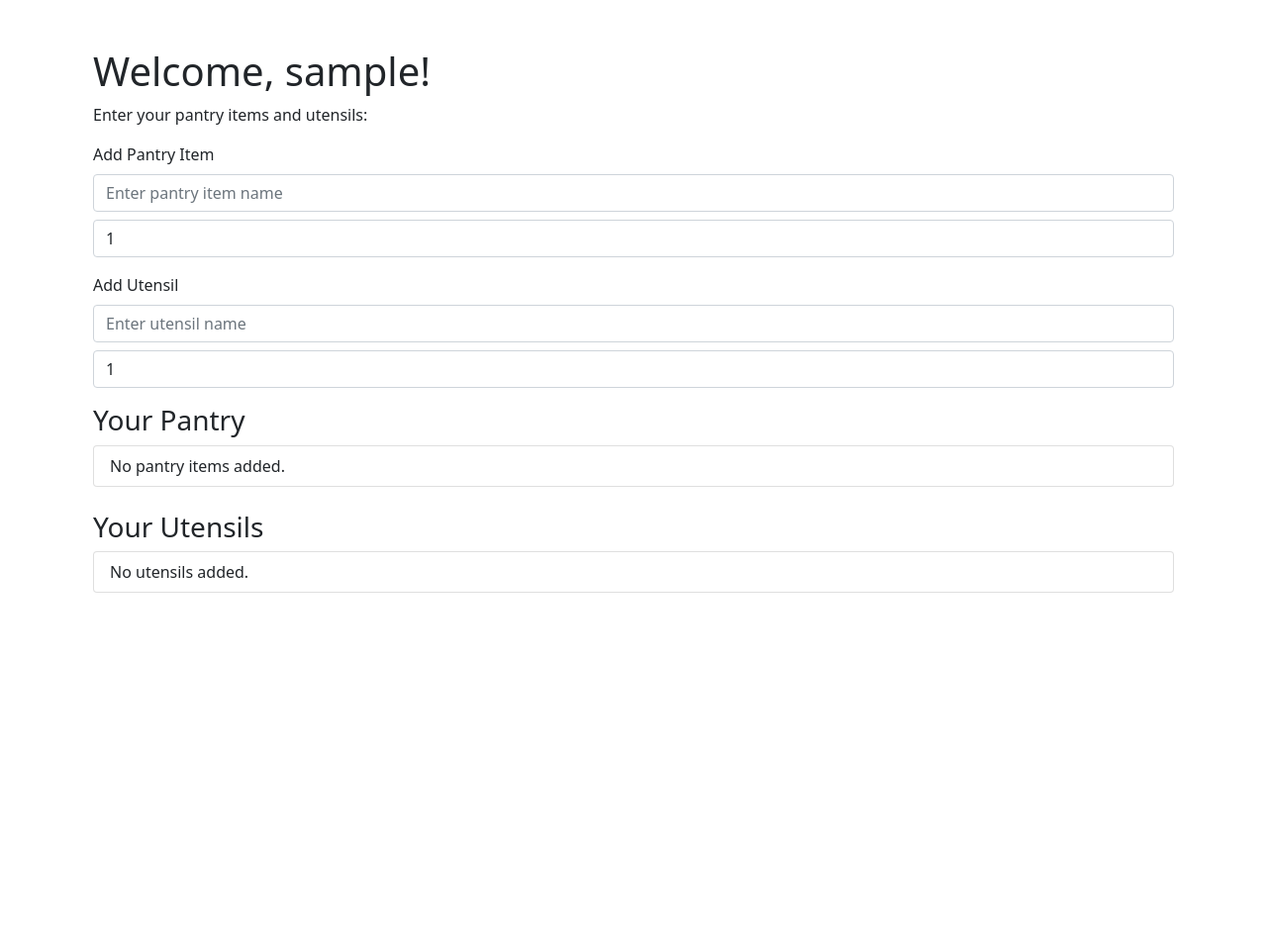
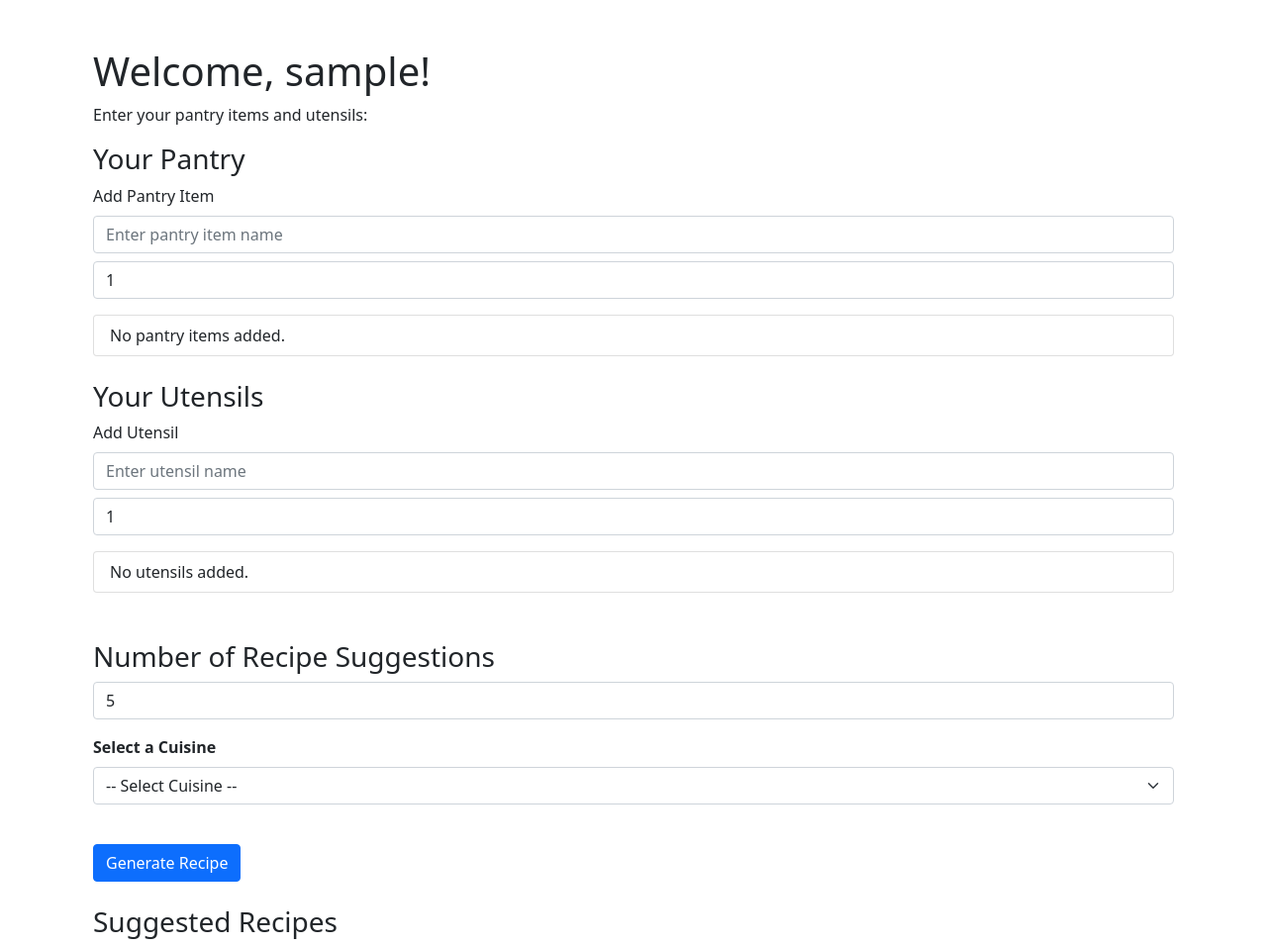
Before and after one commit to shivalikac/ramu, a Django app: page /main/ in a window 1280 px wide. Shown: the part 56-1012 px from the top of the page at 99% size. Before the commit the page ends 655 px from the top, so only its background shows below. Run offline with Django 5.2, Linux system fonts and the light colour scheme; the visitor is signed in with stand-in values (Sample User, id 1).

Commit message:
Changes added for using spoonacular api for recipe generation

```diff
--- /dev/null
+++ b/accounts/model_utils.py
@@ -0,0 +1,44 @@
+import requests
+
+API_KEY = "62c82155ebda44cbaeed4927ea08fdc9"
+
+def get_recipes_from_spoonacular(ingredients, user_utensils, recipe_count=5, cuisine=None):
+    url = "https://api.spoonacular.com/recipes/findByIngredients"
+    params = {
+        "apiKey": API_KEY,
+        "ingredients": ",".join(ingredients),
+        "number": recipe_count,
+        "ranking": 1,
+    }
+
+    # Add cuisine to the parameters only if provided
+    if cuisine:
+        params["cuisine"] = cuisine
+
+    try:
+        response = requests.get(url, params=params)
+        if response.status_code != 200:
+            return {"error": response.text}
+
+        recipes = response.json()
+
+        # Additional details like utensils and equipment
+        for recipe in recipes:
+            recipe_id = recipe.get("id")
+            info_url = f"https://api.spoonacular.com/recipes/{recipe_id}/information"
+            info_params = {"apiKey": API_KEY}
+
+            info_response = requests.get(info_url, params=info_params)
+            if info_response.status_code == 200:
+                recipe_info = info_response.json()
+                equipment = [item["name"] for item in recipe_info.get("equipment", [])]
+
+                recipe["utensils"] = {
+                    "all": equipment,
+                    "used": [utensil for utensil in user_utensils if utensil in equipment],
+                    "missing": [utensil for utensil in equipment if utensil not in user_utensils],
+                }
+
+        return recipes
+    except requests.exceptions.RequestException as e:
+        return {"error": str(e)}
--- a/accounts/templates/accounts/main_welcome.html
+++ b/accounts/templates/accounts/main_welcome.html
@@ -5,22 +5,13 @@
     <h1>Welcome, {{ user.username }}!</h1>
     <p>Enter your pantry items and utensils:</p>
 
-    <!-- Pantry Input Field -->
+    <!-- Pantry Section -->
+    <h3>Your Pantry</h3>
     <div class="mb-3">
         <label for="pantry" class="form-label">Add Pantry Item</label>
         <input type="text" class="form-control" id="pantry" placeholder="Enter pantry item name">
         <input type="number" class="form-control mt-2" id="pantry_quantity" placeholder="Quantity" value="1">
     </div>
-
-    <!-- Utensil Input Field -->
-    <div class="mb-3">
-        <label for="utensil" class="form-label">Add Utensil</label>
-        <input type="text" class="form-control" id="utensil" placeholder="Enter utensil name">
-        <input type="number" class="form-control mt-2" id="utensil_quantity" placeholder="Quantity" value="1">
-    </div>
-
-    <!-- Display Pantry Items with Delete Button -->
-    <h3>Your Pantry</h3>
     <ul id="pantry-list" class="list-group">
         {% for item in pantry_items %}
             <li class="list-group-item d-flex justify-content-between align-items-center" data-id="{{ item.id }}">
@@ -32,8 +23,13 @@
         {% endfor %}
     </ul>
 
-    <!-- Display Utensil Items with Delete Button -->
+    <!-- Utensil Section -->
     <h3 class="mt-4">Your Utensils</h3>
+    <div class="mb-3">
+        <label for="utensil" class="form-label">Add Utensil</label>
+        <input type="text" class="form-control" id="utensil" placeholder="Enter utensil name">
+        <input type="number" class="form-control mt-2" id="utensil_quantity" placeholder="Quantity" value="1">
+    </div>
     <ul id="utensil-list" class="list-group">
         {% for utensil in utensil_items %}
             <li class="list-group-item d-flex justify-content-between align-items-center" data-id="{{ utensil.id }}">
@@ -44,6 +40,55 @@
             <li class="list-group-item" id="no-utensils">No utensils added.</li>
         {% endfor %}
     </ul>
+
+    <!-- Recipe Count Input Field -->
+    <div class="mt-5 mb-3">
+        <h3 class="form-label">Number of Recipe Suggestions</h3>
+        <input type="number" class="form-control" id="recipe-count" placeholder="Enter number (e.g., 5)" min="1" max="10" value="5">
+    </div>
+
+    <!-- Cuisine Dropdown -->
+    <div class="mb-3">
+        <label for="cuisine-select" class="form-label"><strong>Select a Cuisine</strong></label>
+        <select class="form-select" id="cuisine-select">
+            <option value="">-- Select Cuisine --</option>
+            <option value="African">African</option>
+            <option value="American">American</option>
+            <option value="British">British</option>
+            <option value="Cajun">Cajun</option>
+            <option value="Caribbean">Caribbean</option>
+            <option value="Chinese">Chinese</option>
+            <option value="Eastern European">Eastern European</option>
+            <option value="European">European</option>
+            <option value="French">French</option>
+            <option value="German">German</option>
+            <option value="Greek">Greek</option>
+            <option value="Indian">Indian</option>
+            <option value="Irish">Irish</option>
+            <option value="Italian">Italian</option>
+            <option value="Japanese">Japanese</option>
+            <option value="Jewish">Jewish</option>
+            <option value="Korean">Korean</option>
+            <option value="Latin American">Latin American</option>
+            <option value="Mediterranean">Mediterranean</option>
+            <option value="Mexican">Mexican</option>
+            <option value="Middle Eastern">Middle Eastern</option>
+            <option value="Nordic">Nordic</option>
+            <option value="Southern">Southern</option>
+            <option value="Spanish">Spanish</option>
+            <option value="Thai">Thai</option>
+            <option value="Vietnamese">Vietnamese</option>
+        </select>
+    </div>
+
+    <!-- Recipe Generation Button -->
+    <button class="btn btn-primary mt-4" id="generate-recipe-btn">Generate Recipe</button>
+
+    <!-- Display Generated Recipes -->
+    <div id="recipe-display" class="mt-4">
+        <h3>Suggested Recipes</h3>
+        <ul id="recipe-list" class="list-group"></ul>
+    </div>
 </div>
 
 <script>
@@ -166,5 +211,73 @@
             }
         });
     }
+    document.getElementById('generate-recipe-btn').addEventListener('click', function () {
+        const recipeCount = document.getElementById('recipe-count').value;
+        const cuisine = document.getElementById('cuisine-select').value; // Empty if not selected
+
+        fetch("{% url 'generate_recipe' %}", {
+            method: 'POST',
+            headers: {
+                'Content-Type': 'application/json',
+                'X-CSRFToken': '{{ csrf_token }}'
+            },
+            body: JSON.stringify({
+                recipe_count: recipeCount,
+                cuisine: cuisine // Will be an empty string if no cuisine is selected
+            })
+        })
+            .then(response => response.json())
+            .then(data => {
+                const recipeList = document.getElementById('recipe-list');
+                recipeList.innerHTML = ''; // Clear the list
+
+                if (data.recipes) {
+                    data.recipes.forEach(recipe => {
+                        const li = document.createElement('li');
+                        li.className = 'list-group-item';
+                        li.innerHTML = `
+                            <div class="recipe-card">
+                                <img src="${recipe.image}" alt="${recipe.title}" class="recipe-img">
+                                <div class="recipe-info">
+                                    <h4>${recipe.title}</h4>
+                                    <a href="https://spoonacular.com/recipes/${recipe.title.replace(/\s+/g, '-')}-${recipe.id}" target="_blank">View Full Recipe</a>
+                                    <p><strong>Used Ingredients:</strong> ${recipe.usedIngredients.map(i => i.name).join(', ')}</p>
+                                    <p><strong>Missing Ingredients:</strong> ${recipe.missedIngredients.map(i => i.name).join(', ')}</p>
+                                </div>
+                            </div>
+                        `;
+                        recipeList.appendChild(li);
+                    });
+                } else {
+                    recipeList.innerHTML = '<li class="list-group-item">No recipes found.</li>';
+                }
+            })
+            .catch(error => console.error('Error:', error));
+    });
 </script>
+
+<style>
+    .recipe-card {
+        display: flex;
+        align-items: center;
+        gap: 15px;
+    }
+    .recipe-img {
+        width: 100px;
+        height: 100px;
+        object-fit: cover;
+        border-radius: 8px;
+    }
+    .recipe-info {
+        flex: 1;
+    }
+    .recipe-info h4 {
+        margin: 0;
+    }
+    .recipe-info a {
+        text-decoration: none;
+        color: #007bff;
+    }
+</style>
+
 {% endblock %}
--- a/accounts/urls.py
+++ b/accounts/urls.py
@@ -1,6 +1,6 @@
 from django.urls import path
 from .views import welcome, CustomLoginView, register, main_welcome, profile, custom_logout, add_pantry_item, add_utensil_item
-from .views import delete_pantry_item, delete_utensil_item
+from .views import delete_pantry_item, delete_utensil_item, generate_recipe
 
 urlpatterns = [
     path('', welcome, name='welcome'),
@@ -13,4 +13,5 @@ urlpatterns = [
     path('add_utensil_item/', add_utensil_item, name='add_utensil_item'),
     path('delete_pantry_item/', delete_pantry_item, name='delete_pantry_item'),
     path('delete_utensil_item/', delete_utensil_item, name='delete_utensil_item'),
+    path('generate_recipe/', generate_recipe, name='generate_recipe'),
 ]
--- a/accounts/views.py
+++ b/accounts/views.py
@@ -1,3 +1,4 @@
+import json
 from django.shortcuts import render, redirect
 from django.contrib.auth import login
 from django.contrib.auth.decorators import login_required
@@ -10,6 +11,32 @@ from .models import PantryItem, UtensilItem
 from django.views.decorators.http import require_POST
 from django.shortcuts import get_object_or_404
 from django.http import JsonResponse
+import requests
+from .model_utils import get_recipes_from_spoonacular
+
+@login_required
+def generate_recipe(request):
+    if request.method == "POST":
+        data = json.loads(request.body)
+        recipe_count = int(data.get('recipe_count', 5))
+        cuisine = data.get('cuisine', '')  # Get selected cuisine (empty if not selected)
+
+        # Fetch pantry items and utensils for the user
+        pantry_items = PantryItem.objects.filter(user=request.user).values_list('item_name', flat=True)
+        user_utensils = UtensilItem.objects.filter(user=request.user).values_list('utensil_name', flat=True)
+
+        ingredients = list(pantry_items)
+        utensils = list(user_utensils)
+
+        # Call Spoonacular API with optional cuisine filtering
+        recipes = get_recipes_from_spoonacular(ingredients, utensils, recipe_count, cuisine if cuisine else None)
+
+        if "error" in recipes:
+            return JsonResponse({"error": recipes["error"]}, status=400)
+
+        return JsonResponse({"recipes": recipes})
+
+    return JsonResponse({"error": "Invalid request"}, status=400)
 
 
 # Welcome page view (for non-logged-in users)
--- a/ramu/settings.py
+++ b/ramu/settings.py
@@ -11,6 +11,7 @@ https://docs.djangoproject.com/en/5.1/ref/settings/
 """
 
 from pathlib import Path
+import os
 
 # Build paths inside the project like this: BASE_DIR / 'subdir'.
 BASE_DIR = Path(__file__).resolve().parent.parent
```
